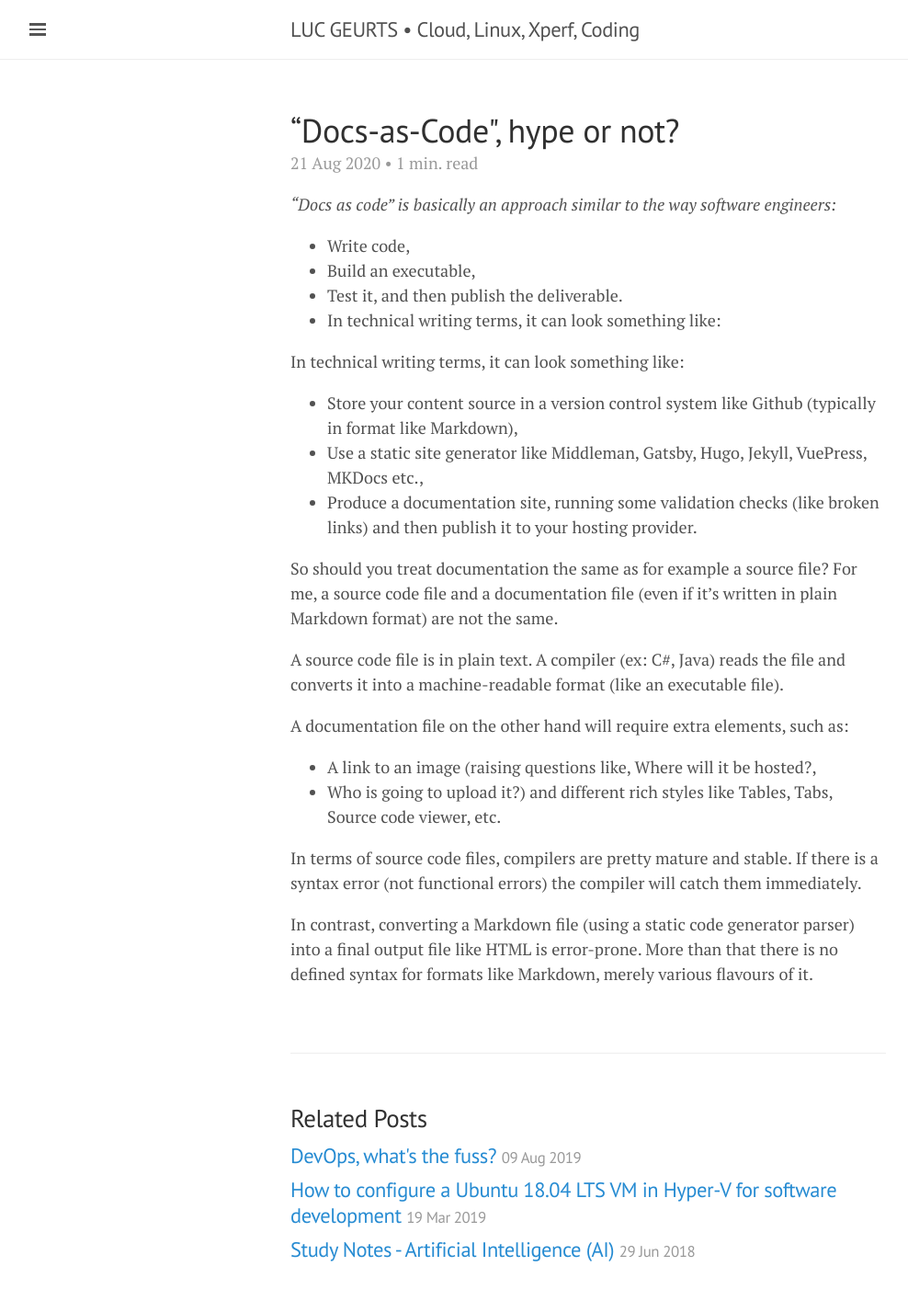
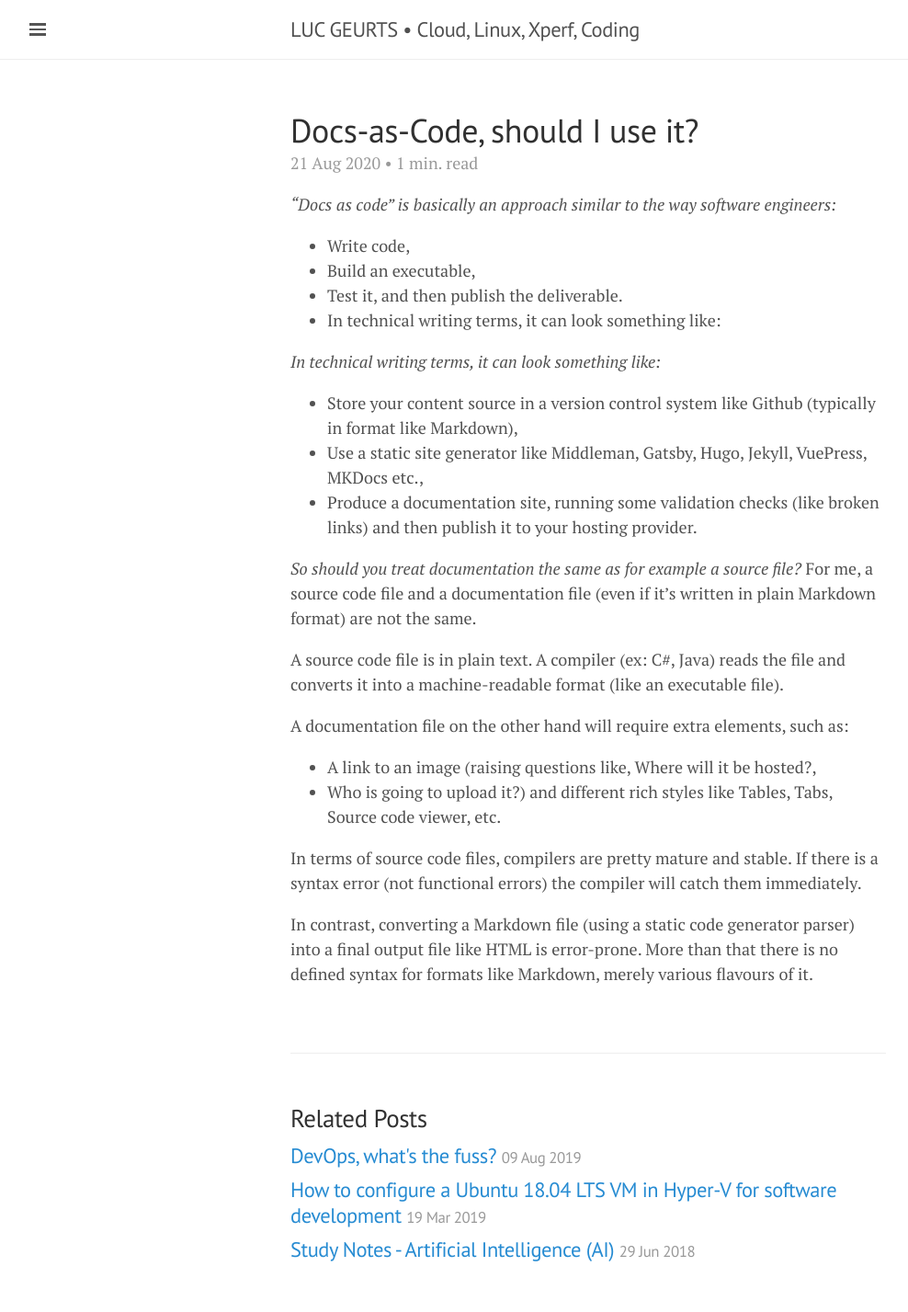
Before and after one commit to lgeurts/lgeurts.github.io, a Jekyll site: the page built from _posts/2020-08-21-docs-as-code.md, in a window 1280 px wide. Shown: the whole page at 92% size, without its empty margins (0-988 px from the left). Built offline with Jekyll 4.4.1, drawn with Linux system fonts in a browser that asks for light colours; nearby versions of some CDN libraries.

Commit message:
Update 2020-08-21-docs-as-code.md

```diff
--- a/_posts/2020-08-21-docs-as-code.md
+++ b/_posts/2020-08-21-docs-as-code.md
@@ -1,6 +1,6 @@
 ---
 layout: post
-title: “Docs-as-Code", hype or not?
+title: Docs-as-Code, should I use it?
 read_time: true
 comments: false
 category:
@@ -8,18 +8,17 @@ tags: [  ]
 ---
 
 *"Docs as code” is basically an approach similar to the way software engineers:*
-
 - Write code,
 - Build an executable,
 - Test it, and then publish the deliverable.
 - In technical writing terms, it can look something like:
 
-In technical writing terms, it can look something like:
+*In technical writing terms, it can look something like:*
 - Store your content source in a version control system like Github (typically in format like Markdown),
 - Use a static site generator like Middleman, Gatsby, Hugo, Jekyll, VuePress, MKDocs etc.,
 - Produce a documentation site, running some validation checks (like broken links) and then publish it to your hosting provider.
 
-So should you treat documentation the same as for example a source file?
+*So should you treat documentation the same as for example a source file?*
 For me, a source code file and a documentation file (even if it’s written in plain Markdown format) are not the same.
 
 A source code file is in plain text. A compiler (ex: C#, Java) reads the file and converts it into a machine-readable format (like an executable file).
```
